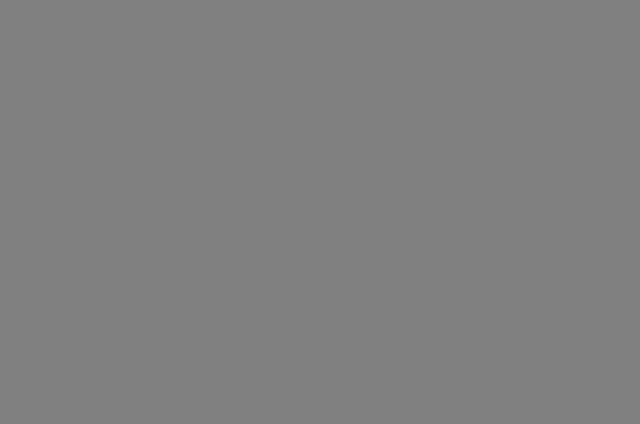
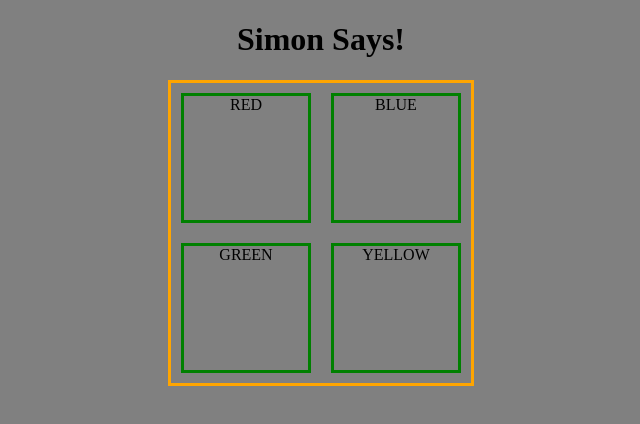
Before and after one commit to ackottsi/GA-Project-One, a plain HTML site: page index.html in a window 1280 px wide. Shown: the whole page, without its empty margins (319-959 px from the left). Drawn offline with Linux system fonts and the light colour scheme.

Commit message:
outline for game board and buttons created

```diff
--- a/index.html
+++ b/index.html
@@ -7,6 +7,15 @@
     <title>Simon Says Game Page</title>
 </head>
 <body>
+    <h1>Simon Says!</h1>
+        <div class="gameboard">
+            <div class="button one" id="red">RED</div>
+            <div class="button two" id="blue">BLUE</div>
+            <div class="button three" id="green">GREEN</div>
+            <div class="button four" id="yellow">YELLOW</div>
+
+
+        </div>
 
     <script src="script.js" type="text/javascript"></script>
 </body>
--- a/style.css
+++ b/style.css
@@ -1,3 +1,27 @@
 body{
     background-color: grey;
 }
+
+h1{
+    text-align: center;
+}
+
+.gameboard{
+    border:solid orange;
+    height: 300px;
+    width: 300px;
+    margin:auto;
+    display: grid;
+    grid-template-rows: 150px 150px;
+    grid-template-columns: 150px 150px;
+
+}
+
+
+.button{
+    border:solid green;
+    margin:10px;
+    text-align: center;
+
+
+}
```
